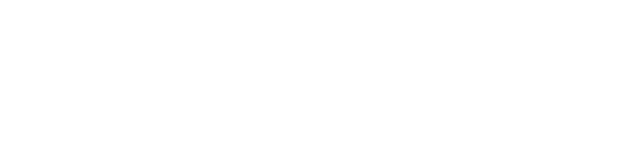
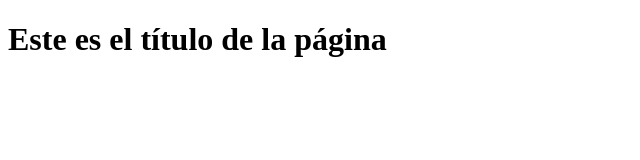
Before and after one commit to pato0228/gitStart, a plain HTML site: page index.html in a window 1280 px wide. Shown: the whole page, without its empty margins (0-640 px from the left). Drawn offline with Linux system fonts and the light colour scheme.

Commit message:
agrgado el título de la página

```diff
--- a/index.html
+++ b/index.html
@@ -5,6 +5,6 @@
 	<title>GitStart</title>
 </head>
 <body>
-
+	<h1>Este es el título de la página</h1>
 </body>
 </html>
```
